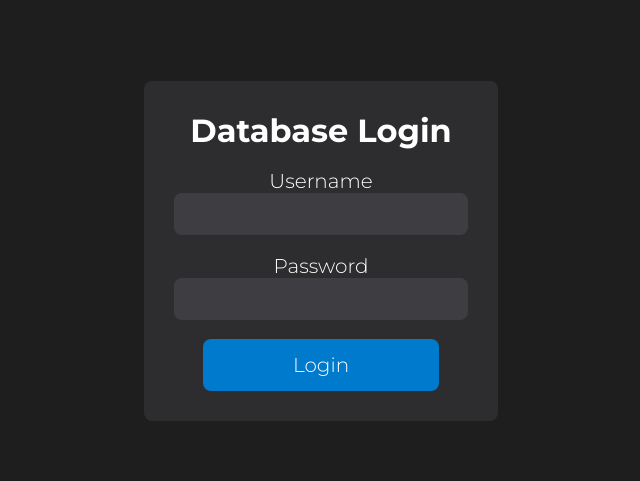
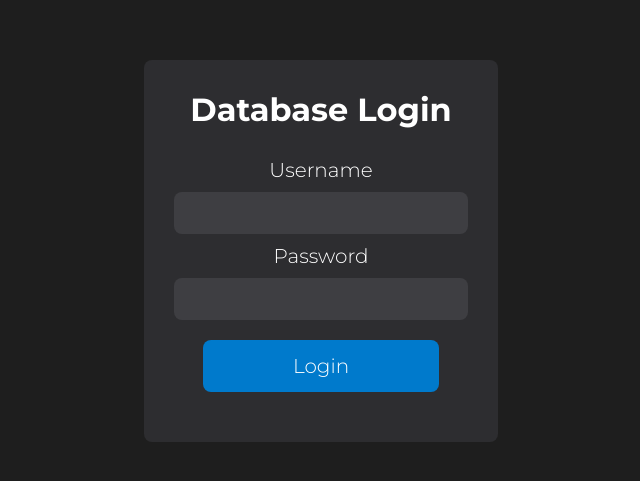
Before and after one commit to Junnyyy/MuseumDB-React, a React (Create React App) app: page /dashboard in a window 1280 px wide. Shown: the part 149-630 px from the top of the page, without its empty margins (319-959 px from the left). Built offline with nearby package versions, Linux system fonts and the light colour scheme.

Commit message:
Login css clean up

```diff
--- a/src/components/LoginForm/LoginForm.css
+++ b/src/components/LoginForm/LoginForm.css
@@ -20,6 +20,7 @@
 }
 
 .login-wrapper p {
+  padding: 10px;
   font-size: 20px;
 }
 
@@ -40,6 +41,9 @@
 .loginInput:focus {
   box-shadow: 0px 2px 1px rgb(30, 30, 30);
 }
+.button-wrapper {
+  padding: 20px;
+}
 
 .loginButton {
   appearance: none;
--- a/src/components/LoginForm/LoginForm.js
+++ b/src/components/LoginForm/LoginForm.js
@@ -7,22 +7,18 @@ export default function Login() {
       <div className="login-wrapper">
         <h1>Database Login</h1>
         <br></br>
-        <div classname="login-group">
+        <div className="login-group">
           <form>
             <label>
               <p>Username</p>
-              <input class="loginInput" type="text" />
+              <input className="loginInput" type="text" />
             </label>
-            <br></br>
-            <br></br>
             <label>
               <p>Password</p>
-              <input class="loginInput" type="password" />
+              <input className="loginInput" type="password" />
             </label>
-            <br></br>
-            <br></br>
-            <div>
-              <button class="loginButton" type="submit">
+            <div className="button-wrapper">
+              <button className="loginButton" type="submit">
                 Login
               </button>
             </div>
```
